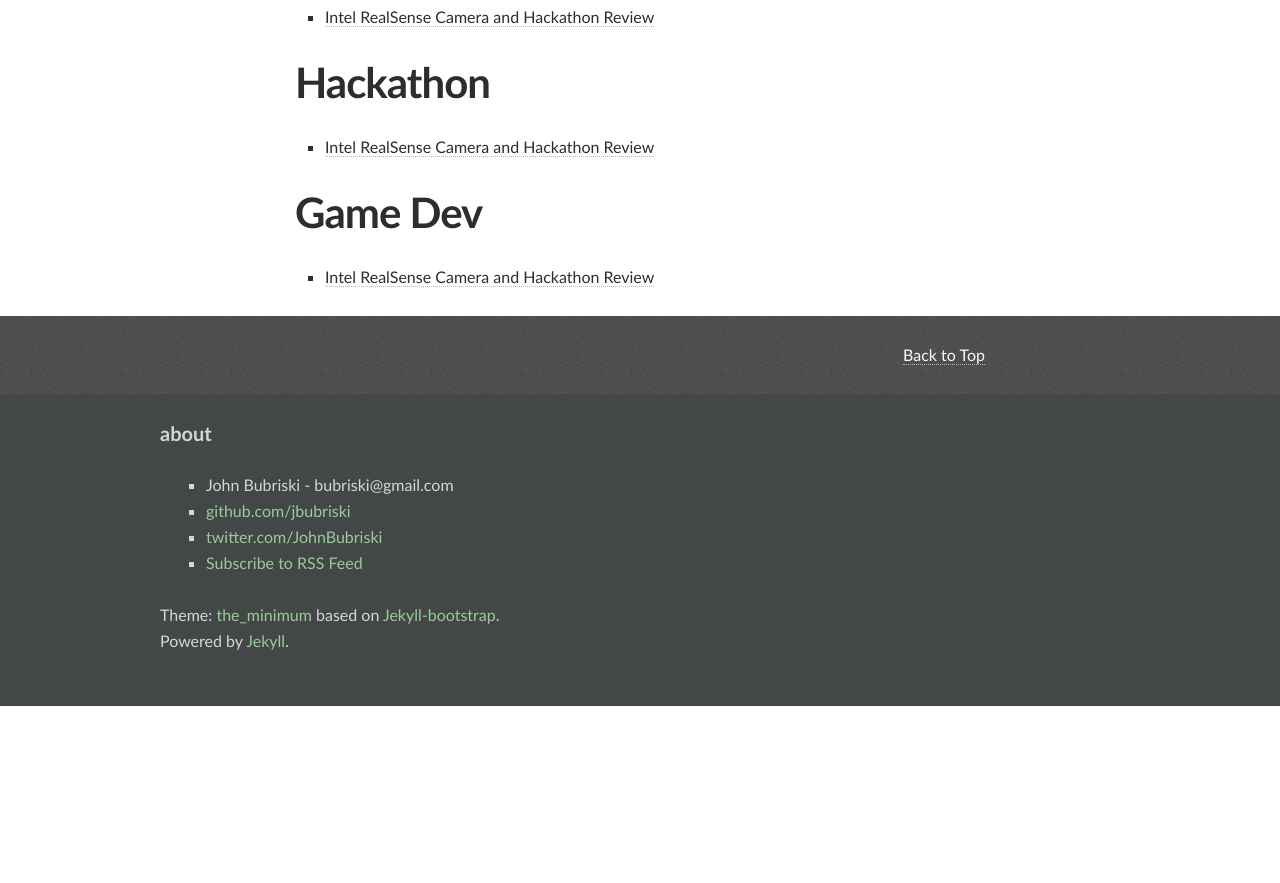
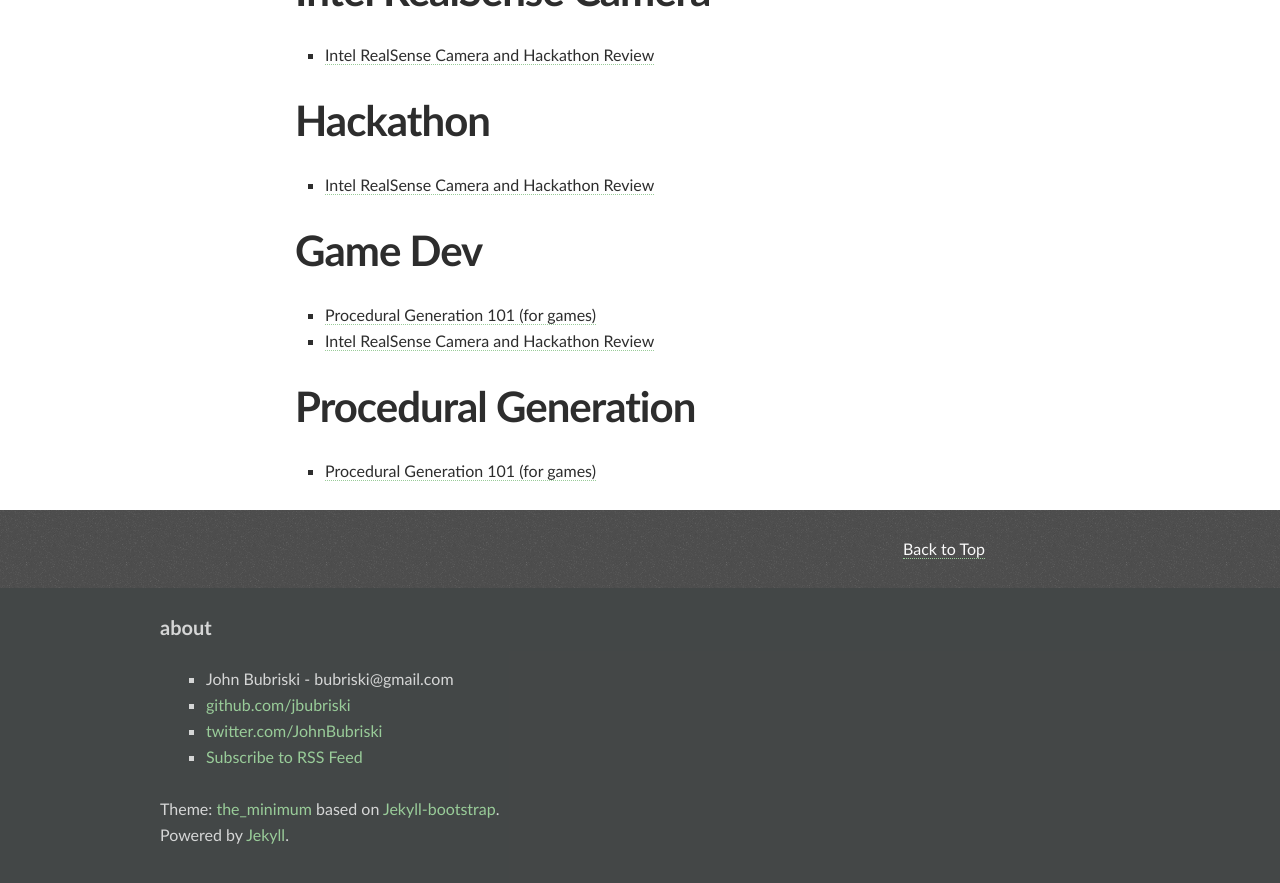
Before and after one commit to jbubriski/jbubriski.github.com, a Jekyll site: the page built from tags.html, in a window 1280 px wide and 900 px high, scrolled down 33640 px. Shown: the top 883 px of the window. Built offline with Jekyll 4.4.1, drawn with Linux system fonts in a browser that asks for light colours; comment, search, counter and statistics services are not loaded; before the commit the page ends 34346 px from its top, so only the background shows below that; some of the changed text lies outside the part shown.

Commit message:
Updates YAML of Procedural Generation post

```diff
--- a/_posts/2016-11-08-procedural-generation-101-for-games.md
+++ b/_posts/2016-11-08-procedural-generation-101-for-games.md
@@ -1,3 +1,16 @@
+---
+date: '2016-11-08 9:00:00 -04:00'
+layout: post
+title: Procedural Generation 101 (for games)
+slug: procedural-generation-101-for-games
+description: Procedural Generation is awesome and you need some in your game!
+categories:
+- Programming
+- Game Dev
+tags:
+- Procedural Generation
+- Game Dev
+---
 # Procedural Generation 101 (for games)
 
 > "Awwww man I need some of that Procedural Generation in my game"
```
